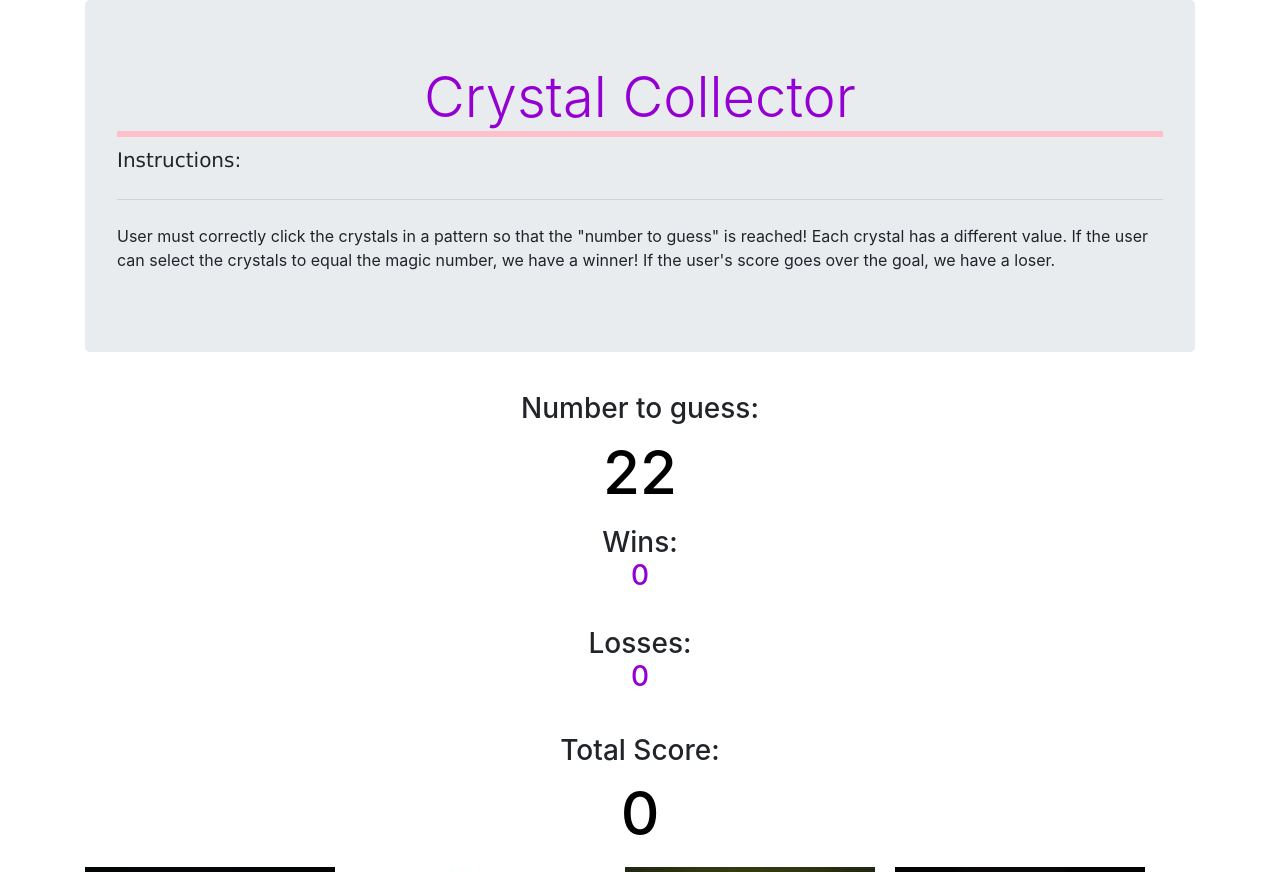
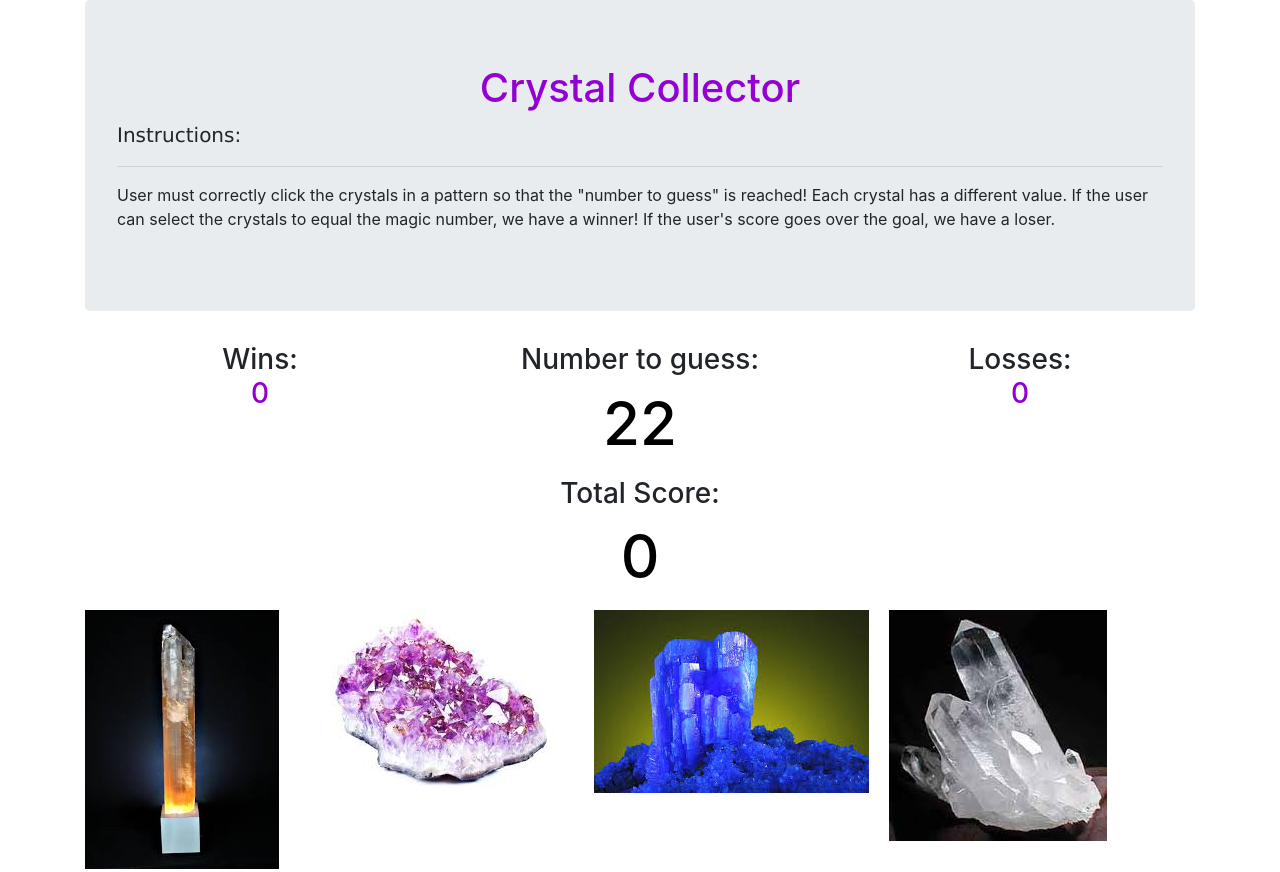
Before and after one commit to jottobot/Crystal-Collector, a plain HTML site: page index.html in a window 1280 px wide. Shown: the top 872 px of the page. Drawn offline with nearby package versions, Linux system fonts and the light colour scheme.

Commit message:
revisions

```diff
--- a/assets/css/style.css
+++ b/assets/css/style.css
@@ -5,7 +5,6 @@
 h1 {
     color: darkviolet;
     text-align: center;
-    border-bottom: 6px solid pink;
     margin-bottom: 40px;
     font-size: 70px;
   }
@@ -13,16 +12,10 @@ h1 {
 .lead {
     font-family: verdana;
     font-size: 20px;
-  }
-
-  .my-4 {
-      font-family: 'Times New Roman', Times, serif;
-      font-size: 17px;
-      color: black;
+    font-weight: bold;
   }
 
 .randNum {
-    margin-top: 40px;
     text-align: center;
 }
 
@@ -55,13 +48,10 @@ h1 {
   text-align: center;
 }
 
+#crystalimages {
+  margin: 0 auto;
+}
+
 .img {
-  position: relative;
-  float: left;
-  width:  250px;
-  height: 250px;
-  background-position: 50% 50%;
-  background-repeat:   no-repeat;
-  background-size:     cover;
   margin-right: 20px;
 }
--- a/assets/javascript/game.js
+++ b/assets/javascript/game.js
@@ -47,12 +47,10 @@ $("#crystal-image1").on("click", function () {
         if (score === randomNum) {
                 wins++;
                 $("#win-count").text(wins);
-                alert("Winner!");
                 reset();
         } else if (score > randomNum) {
                 losses++;
                 $("#loss-count").text(losses);
-                alert("Sorry, you lose!");
                 reset();
 
         }
@@ -69,12 +67,10 @@ $("#crystal-image2").on("click", function () {
         if (score === randomNum) {
                 wins++;
                 $("#win-count").text(wins);
-                alert("Winner!");
                 reset();
         } else if (score > randomNum) {
                 losses++;
                 $("#loss-count").text(losses);
-                alert("Sorry, you lose!");
                 reset();
         }
 
@@ -89,12 +85,10 @@ $("#crystal-image3").on("click", function () {
         if (score === randomNum) {
                 wins++;
                 $("#win-count").text(wins);
-                alert("Winner!");
                 reset();
         } else if (score > randomNum) {
                 losses++;
                 $("#loss-count").text(losses);
-                alert("Sorry, you lose!");
                 reset();
         }
 
@@ -109,12 +103,10 @@ $("#crystal-image4").on("click", function () {
         if (score === randomNum) {
                 wins++;
                 $("#win-count").text(wins);
-                alert("Winner!");
                 reset();
         } else if (score > randomNum) {
                 losses++;
                 $("#loss-count").text(losses);
-                alert("Sorry, you lose!");
                 reset();
         }
 
--- a/index.html
+++ b/index.html
@@ -17,34 +17,49 @@
     <div class="container">
 
         <div class="jumbotron">
-        <h1 class="display-4">Crystal Collector</h1>
+            <h1>Crystal Collector</h1>
             <p class="lead">Instructions:</p>
-        <hr class="my-4">
-        <p>User must correctly click the crystals in a pattern so that the "number to guess" is reached! Each crystal has a different value. If the user can select the crystals to equal the magic number, we have a winner! If the user's score goes over the goal, we have a loser.</p>
+            <hr>
+            <p>User must correctly click the crystals in a pattern so that the "number to guess" is reached! Each
+                crystal has a different value. If the user can select the crystals to equal the magic number, we have a
+                winner! If the user's score goes over the goal, we have a loser.</p>
         </div>
 
-    <!--Where random number is stored-->
+        <!-- wins, losses, goal number-->
+        <div class="row">
+            <div class="col-4">
+                <h3>
+                    <div class="title">Wins:</div>
+                    <div id="win-count"></div>
+                </h3>
+            </div>
+            <div class="col-4">
                 <h3>
                     <div class="randNum">Number to guess:</div>
                     <div id="number-bank"></div>
+
                 </h3>
-
-    <!--Where wins and losses will be stored-->
+            </div>
+            <div class="col-4">
                 <h3>
-        <div class="title">Wins:</div>
-        <div id="win-count"></div>
-        <br>
                     <div class="title">Losses:</div>
                     <div id="loss-count"></div>
                 </h3>
+            </div>
+        </div>
 
-    <!--Where total score is stored-->
+
+
+    <!-- where total score is stored-->
+    <div>
         <h3>
             <div class="title">Total Score:</div>
             <div id="total-score"></div>
         </h3>
+    </div>
 
-    <!--Crystals-->
+    <!-- crystal pics -->
+    <div class="row" id="crystalimages">
         <div>
             <img id="crystal-image1" class="img" src="assets/images/crystal2.jpeg">
         </div>
@@ -58,6 +73,9 @@
             <img id="crystal-image4" class="img" src="assets/images/crystal4.jpeg">
         </div>
     </div>
+    </div>
+
+
 
 
 
```
Also changed, not shown: 1 other file. Lines whose indentation alone changed are shown as unchanged.
